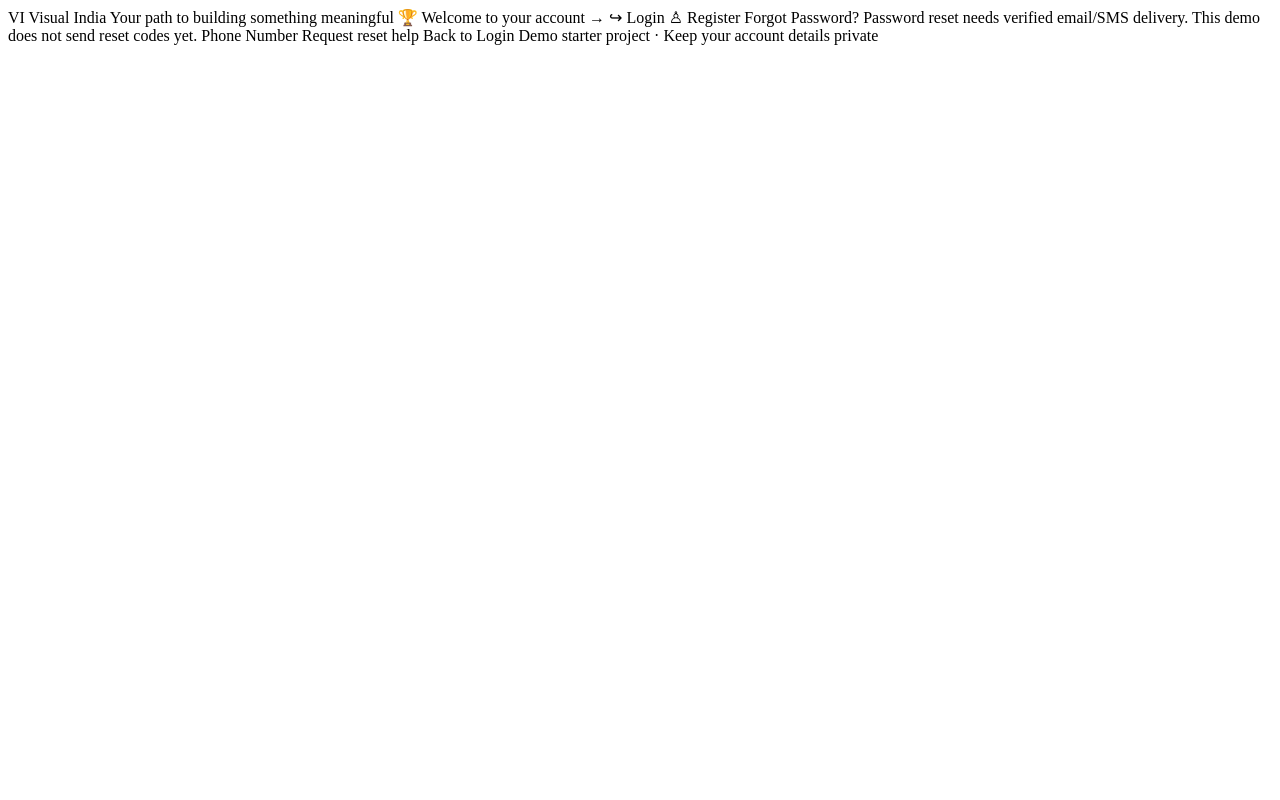
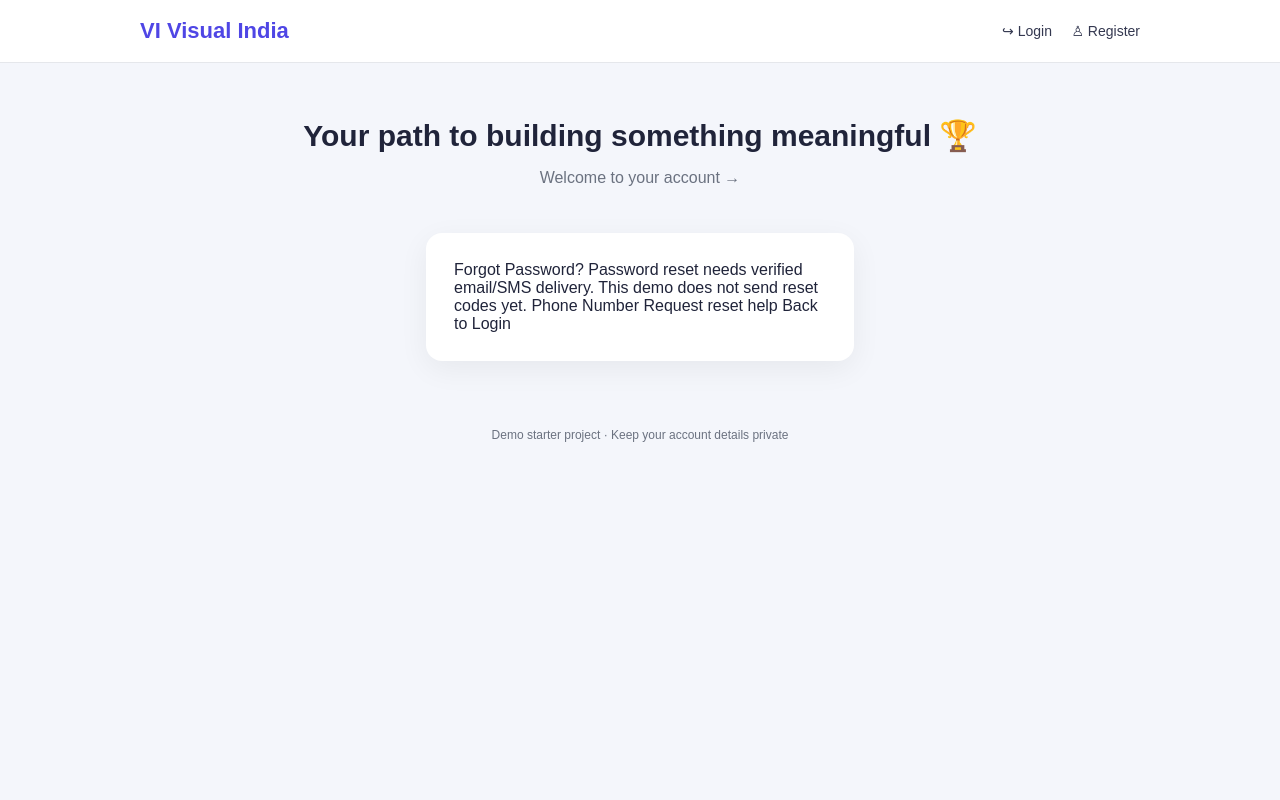
Before and after one commit to utpalhaldea/Indian-cash, a Flask app: page /forgot-password in a window 1280 px wide. Run offline with Flask 3, Linux system fonts and the light colour scheme.

Commit message:
Revamp base HTML template with styling and structure

```diff
--- a/templates/base.html
+++ b/templates/base.html
@@ -1,11 +1,221 @@
-VI
-Visual India
+<!DOCTYPE html>
+<html lang="en">
+<head>
+    <meta charset="UTF-8">
+    <meta name="viewport" content="width=device-width, initial-scale=1.0">
+    <title>{% block title %}Visual India{% endblock %}</title>
 
-Your path to building something meaningful
+    <style>
+        * {
+            box-sizing: border-box;
+        }
 
-🏆   Welcome to your account   →
-↪ Login ♙ Register
-{% with messages = get_flashed_messages(with_categories=true) %} {% if messages %} {% for category, message in messages %}
-{{ message }}
-{% endfor %} {% endif %} {% endwith %} {% block content %}{% endblock %}
-Demo starter project · Keep your account details private
+        body {
+            margin: 0;
+            font-family: Arial, sans-serif;
+            background: #f4f6fb;
+            color: #20243a;
+        }
+
+        header {
+            background: #ffffff;
+            border-bottom: 1px solid #e5e7eb;
+            padding: 18px 6%;
+        }
+
+        .nav {
+            max-width: 1000px;
+            margin: auto;
+            display: flex;
+            justify-content: space-between;
+            align-items: center;
+            gap: 15px;
+        }
+
+        .brand {
+            font-size: 22px;
+            font-weight: bold;
+            color: #4f46e5;
+            text-decoration: none;
+        }
+
+        nav a {
+            color: #343850;
+            text-decoration: none;
+            margin-left: 15px;
+            font-size: 14px;
+        }
+
+        .hero {
+            text-align: center;
+            padding: 30px 15px 10px;
+        }
+
+        .hero h1 {
+            margin-bottom: 8px;
+            font-size: 30px;
+        }
+
+        .hero p {
+            color: #6b7280;
+        }
+
+        main {
+            width: 100%;
+            max-width: 460px;
+            margin: 20px auto 45px;
+            padding: 0 16px;
+        }
+
+        .card {
+            background: white;
+            padding: 28px;
+            border-radius: 16px;
+            box-shadow: 0 8px 30px rgba(0,0,0,.06);
+        }
+
+        h2 {
+            margin-top: 0;
+            font-size: 25px;
+        }
+
+        label {
+            display: block;
+            margin: 15px 0 7px;
+            font-size: 14px;
+            font-weight: bold;
+        }
+
+        input {
+            width: 100%;
+            padding: 13px;
+            border: 1px solid #d1d5db;
+            border-radius: 9px;
+            font-size: 16px;
+        }
+
+        input:focus {
+            outline: 2px solid #c7d2fe;
+            border-color: #6366f1;
+        }
+
+        button, .button {
+            display: inline-block;
+            width: 100%;
+            padding: 13px;
+            margin-top: 20px;
+            border: none;
+            border-radius: 9px;
+            background: #4f46e5;
+            color: white;
+            font-size: 16px;
+            font-weight: bold;
+            text-align: center;
+            text-decoration: none;
+            cursor: pointer;
+        }
+
+        button:hover, .button:hover {
+            background: #3730a3;
+        }
+
+        .muted {
+            color: #6b7280;
+            font-size: 14px;
+            line-height: 1.6;
+        }
+
+        .center {
+            text-align: center;
+        }
+
+        .link {
+            color: #4f46e5;
+            text-decoration: none;
+        }
+
+        .message {
+            padding: 12px;
+            margin-bottom: 14px;
+            border-radius: 8px;
+            font-size: 14px;
+        }
+
+        .error {
+            color: #991b1b;
+            background: #fee2e2;
+        }
+
+        .success {
+            color: #166534;
+            background: #dcfce7;
+        }
+
+        footer {
+            text-align: center;
+            padding: 22px 12px;
+            color: #6b7280;
+            font-size: 12px;
+        }
+
+        @media (max-width: 480px) {
+            header {
+                padding: 15px;
+            }
+
+            .brand {
+                font-size: 19px;
+            }
+
+            nav a {
+                margin-left: 8px;
+                font-size: 12px;
+            }
+
+            .card {
+                padding: 22px;
+            }
+        }
+    </style>
+</head>
+
+<body>
+    <header>
+        <div class="nav">
+            <a class="brand" href="{{ url_for('home') }}">
+                VI Visual India
+            </a>
+
+            <nav>
+                <a href="{{ url_for('login') }}">↪ Login</a>
+                <a href="{{ url_for('register') }}">♙ Register</a>
+            </nav>
+        </div>
+    </header>
+
+    <section class="hero">
+        <h1>Your path to building something meaningful 🏆</h1>
+        <p>Welcome to your account →</p>
+    </section>
+
+    <main>
+        {% with messages = get_flashed_messages(with_categories=true) %}
+            {% if messages %}
+                {% for category, message in messages %}
+                    <div class="message {{ category }}">
+                        {{ message }}
+                    </div>
+                {% endfor %}
+            {% endif %}
+        {% endwith %}
+
+        <div class="card">
+            {% block content %}{% endblock %}
+        </div>
+    </main>
+
+    <footer>
+        Demo starter project · Keep your account details private
+    </footer>
+</body>
+</html>
```
